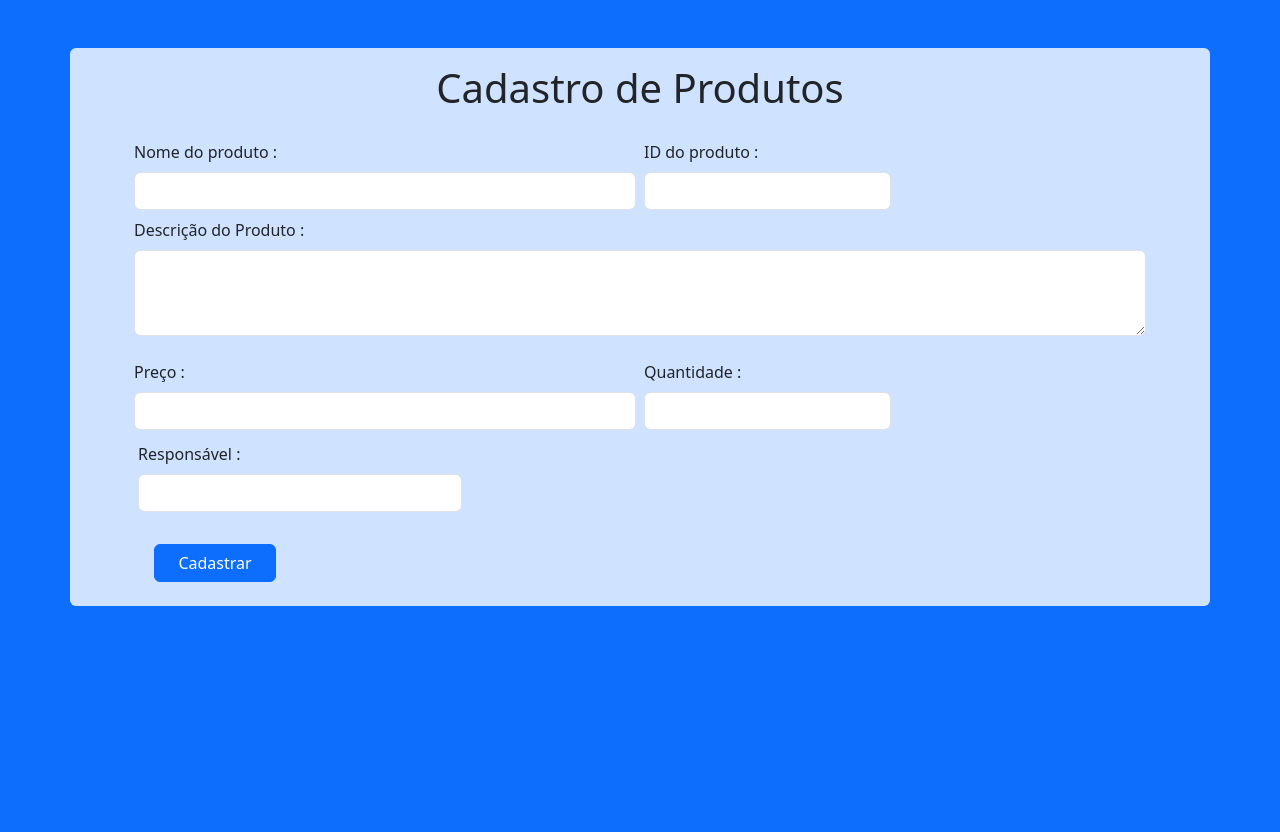
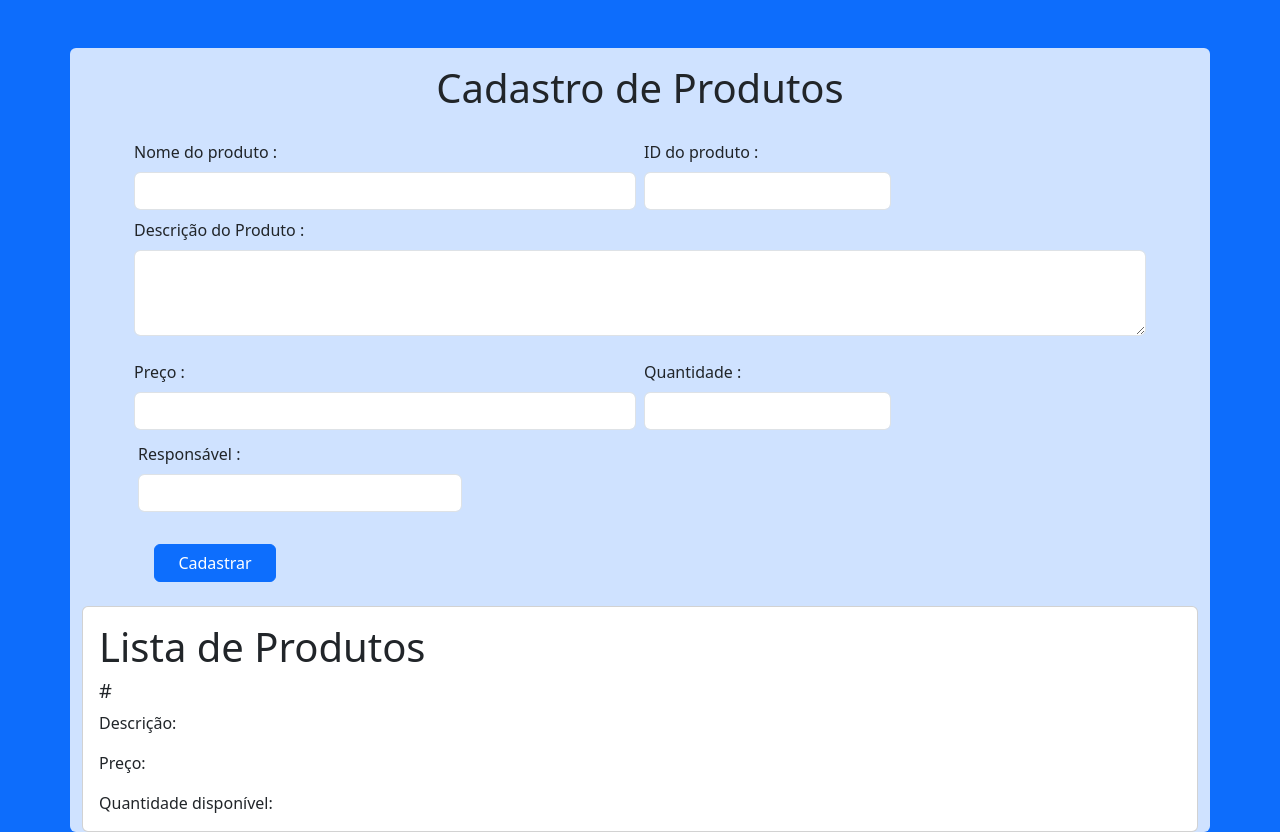
Before and after one commit to rafaelvieiramaximo/Cadastro_Produtos, an Angular app: page / in a window 1280 px wide. Both pictures are taken after a click on the button "Cadastrar". Before the commit the page ends 800 px from the top, so only its background shows below. Built offline with nearby package versions, Linux system fonts and the light colour scheme.

Commit message:
:wrench:ReactiveForms

```diff
--- a/src/app/app.module.ts
+++ b/src/app/app.module.ts
@@ -6,6 +6,7 @@ import { AppComponent } from './app.component';
 import { NgbModule } from '@ng-bootstrap/ng-bootstrap';
 import { FormsModule } from '@angular/forms';
 import { CadatrosComponent } from './cadatros/cadatros.component';
+import { ReactiveFormsModule } from '@angular/forms';
 
 @NgModule({
   declarations: [
@@ -16,7 +17,8 @@ import { CadatrosComponent } from './cadatros/cadatros.component';
     BrowserModule,
     AppRoutingModule,
     NgbModule,
-    FormsModule
+    FormsModule,
+    ReactiveFormsModule
   ],
   providers: [],
   bootstrap: [AppComponent]
--- a/src/app/cadatros/cadatros.component.html
+++ b/src/app/cadatros/cadatros.component.html
@@ -2,40 +2,51 @@
     <div class="text-center p-3">
         <h1>Cadastro de Produtos</h1>
     </div>
-    <form class="mx-5">
+    <form class="mx-5" [formGroup]="formGroupProduct">
         <div class="row g-2 p-1">
             <div class="col-md-6">
                 <label for="exampleFormControlInput1" class="form-label">Nome do produto :</label>
-                <input type="ID" class="form-control" />
+                <input type="ID" class="form-control" id="name" formControlName="name" />
             </div>
             <div class="col-md-3">
                 <label for="exampleFormControlInput1" class="form-label">ID do produto :</label>
-                <input type="number" class="form-control" />
+                <input type="number" class="form-control" id="id" formControlName="id" />
             </div>
         </div>
         <div class="mb-3 p-1">
             <label for="exampleFormControlTextarea1" class="form-label">Descrição do Produto :
             </label>
-            <textarea class="form-control" id="exampleFormControlTextarea1" rows="3"></textarea>
+            <textarea class="form-control" id="descricao" formControlName="description" rows="3"></textarea>
         </div>
         <div class="row g-2 p-1">
             <div class="col-md-6">
                 <label for="exampleFormControlInput1" class="form-label">Preço :</label>
-                <input type="number" class="form-control" />
+                <input type="number" class="form-control" id="price" formControlName="price" />
             </div>
             <div class="col-md-3">
                 <label for="exampleFormControlInput1" class="form-label">Quantidade :
                 </label>
-                <input type="number" class="form-control" />
+                <input type="number" class="form-control" formControlName="quantidade" id="quantidade" />
             </div>
         </div>
         <div class="col-md-4 g-2 p-2">
             <label for="exampleFormControlInput1" class="form-label">Responsável :
             </label>
-            <input type="password" class="form-control" />
+            <input type="password" class="form-control" id="Responsável" formControlName="responsable" />
         </div>
         <div class="vstack gap-2 col-md-2 p-4">
-            <button type="button" class="btn btn-primary">Cadastrar</button>
+            <button type="button" class="btn btn-primary" (click)="save()">Cadastrar</button>
         </div>
     </form>
+    <div class="card" *ngIf="products.length > 0">
+        <div class="card-body">
+            <h1> Lista de Produtos</h1>
+            <div *ngFor="let p of products">
+                <h5 class="card-title">{{p.name}} #{{ p.id }}</h5>
+                <p class="card-text">Descrição: {{ p.description }}</p>
+                <p class="card-text">Preço: {{ p.price }}</p>
+                <p class="card-text">Quantidade disponível: {{ p.quantidade }}</p>
+            </div>
+        </div>
+    </div>
 </div>
--- a/src/app/cadatros/cadatros.component.ts
+++ b/src/app/cadatros/cadatros.component.ts
@@ -7,15 +7,15 @@ import { FormBuilder, FormGroup } from '@angular/forms';
   templateUrl: './cadatros.component.html',
   styleUrl: './cadatros.component.css'
 })
-export class CadatrosComponent implements OnInit {
+export class CadatrosComponent{
 
   products: Product [] = [];
 
-  formsGroupProduct : FormGroup | undefined;
+  formGroupProduct : FormGroup;
 
   constructor(private  formBuider : FormBuilder){
 
-    this.formsGroupProduct = formBuider.group({
+    this.formGroupProduct = formBuider.group({
     name : [''],
     id : [''],
     description : [''],
@@ -24,13 +24,9 @@ export class CadatrosComponent implements OnInit {
     responsable: ['']
     })
   }
-
-  ngOnInit(): void {
-    this.loadProduct();
-  }
-
-  loadProduct(){
-
+  save(){
+    this.products.push(this.formGroupProduct.value);
+    this.formGroupProduct.reset();
   }
 
 }
```
